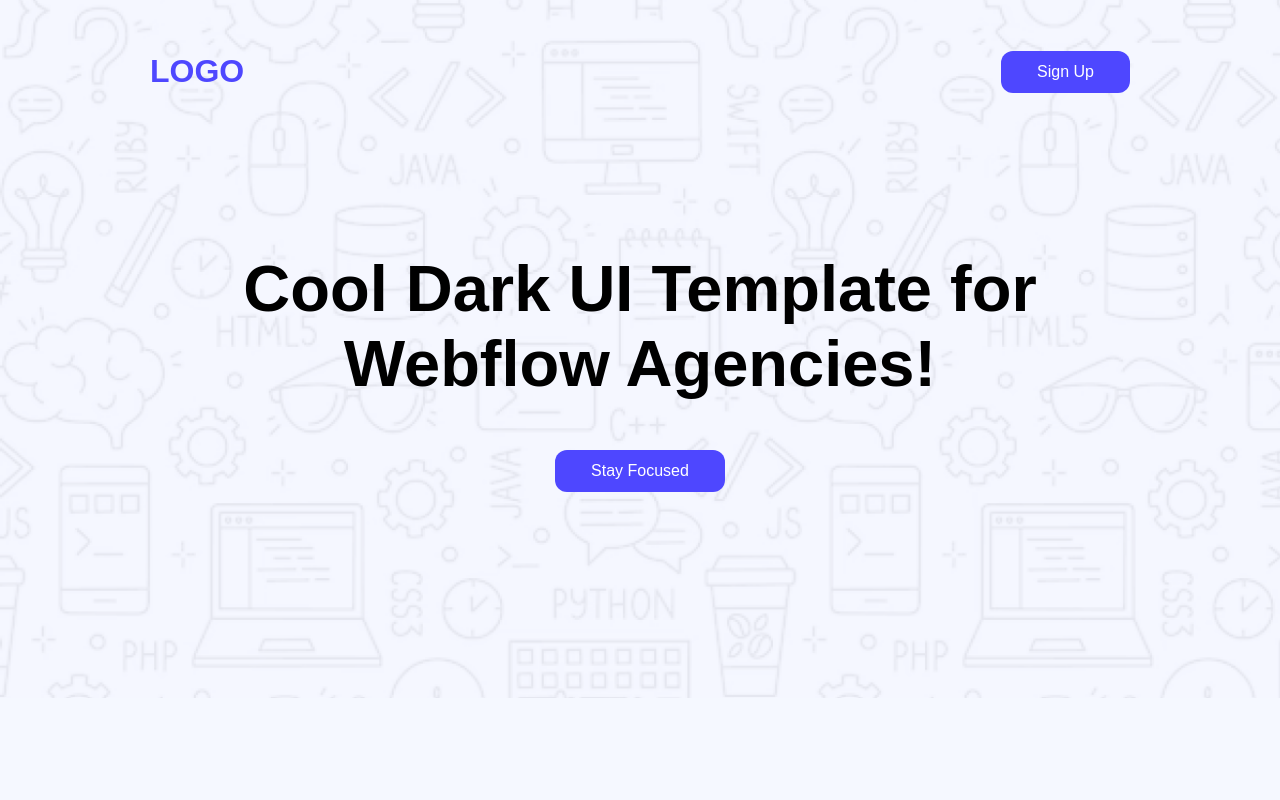
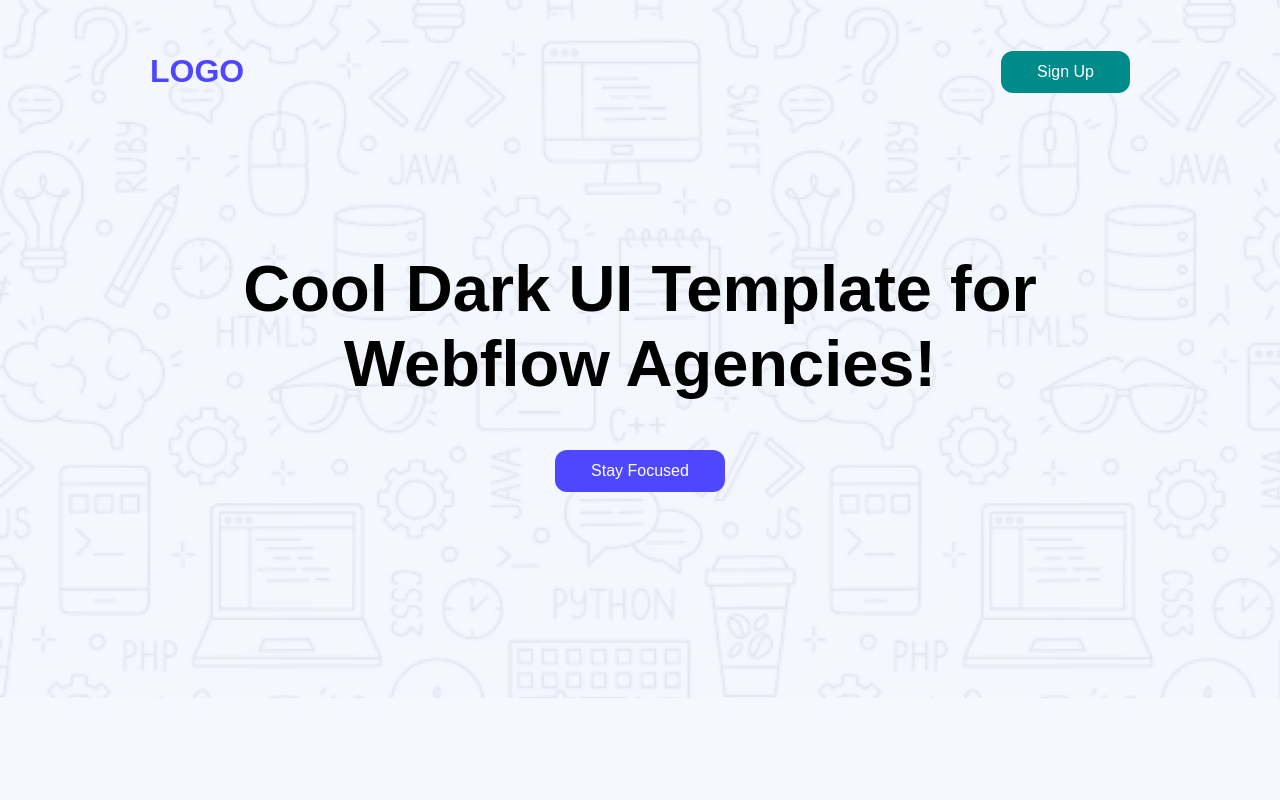
Before and after one commit to JamshedSifat/landing-launchpad, a plain HTML site: page index.html in a window 1280 px wide. In both pictures the pointer is over the button "Sign Up". Shown: the top 800 px of the page. Drawn offline with Linux system fonts and the light colour scheme.

Commit message:
added hover

```diff
--- a/style.css
+++ b/style.css
@@ -288,3 +288,7 @@ footer{
     color: rgb(114, 115, 127);
     text-decoration: none;
 }
+button:hover{
+    background-color: darkcyan;
+    transition: background-color 0.5s ease;
+}
```
